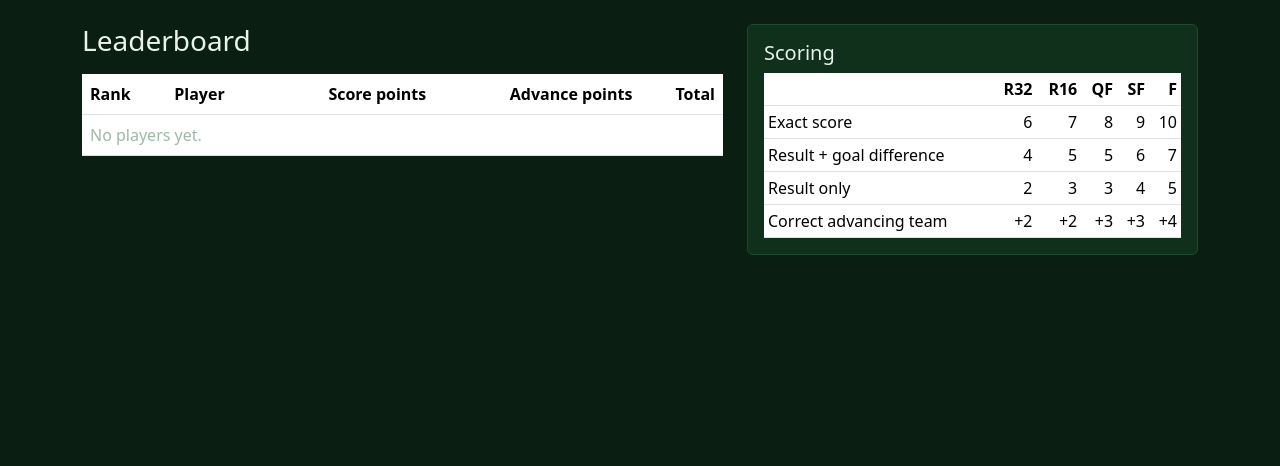
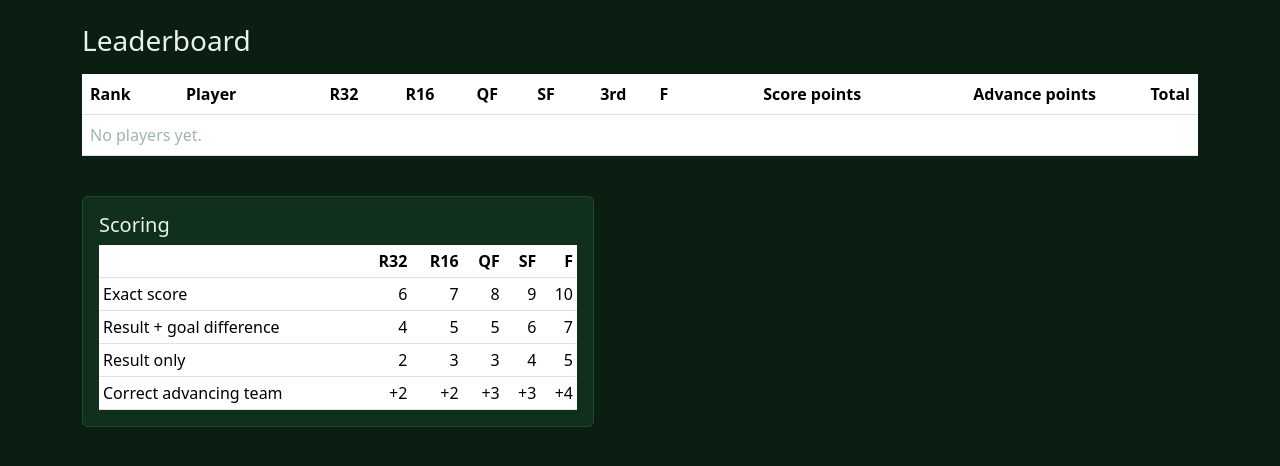
Before and after one commit to yurifleon/WC-forecast, a Flask app: page /leaderboard in a window 1280 px wide. Shown: the part 56-522 px from the top of the page. Run offline with Flask 3, Linux system fonts and the light colour scheme.

Commit message:
Leaderboard: per-round summary + full per-match points matrix
Co-Authored-By: Claude Opus 4.8 <noreply@anthropic.com>

```diff
--- a/templates/leaderboard.html
+++ b/templates/leaderboard.html
@@ -1,12 +1,15 @@
 {% extends "base.html" %}
 {% block content %}
-<div class="row">
-  <div class="col-lg-7">
 <h3 class="mb-3">{{ _("Leaderboard") }}</h3>
+
+<div class="table-responsive mb-4">
   <table class="table">
     <thead>
       <tr>
         <th>{{ _("Rank") }}</th><th>{{ _("Player") }}</th>
+        {% for key, label in rounds %}
+        <th class="text-end" title="{{ round_label(key) }}">{{ label }}</th>
+        {% endfor %}
         <th class="text-end">{{ _("Score points") }}</th>
         <th class="text-end">{{ _("Advance points") }}</th>
         <th class="text-end">{{ _("Total") }}</th>
@@ -14,24 +17,59 @@
     </thead>
     <tbody>
       {% for row in rows %}
-        {% set score_pts = row.breakdown | sum(attribute='points.score') %}
-        {% set adv_pts = row.breakdown | sum(attribute='points.advance') %}
       <tr>
         <td>{{ loop.index }}</td>
         <td>{{ row.user }}</td>
-          <td class="text-end">{{ score_pts }}</td>
-          <td class="text-end">{{ adv_pts }}</td>
+        {% for key, label in rounds %}
+        {% set rp = row.round_points[key] %}
+        <td class="text-end {% if rp == 0 %}text-muted{% endif %}">{{ rp }}</td>
+        {% endfor %}
+        <td class="text-end">{{ row.score_points }}</td>
+        <td class="text-end">{{ row.advance_points }}</td>
         <td class="text-end accent fw-bold">{{ row.total }}</td>
       </tr>
       {% else %}
-        <tr><td colspan="5" class="text-muted">{{ _("No players yet.") }}</td></tr>
+      <tr><td colspan="{{ rounds|length + 5 }}" class="text-muted">{{ _("No players yet.") }}</td></tr>
       {% endfor %}
     </tbody>
   </table>
 </div>
 
-  <div class="col-lg-5">
-    <div class="card p-3">
+{% if rows %}
+<h5 class="mb-2">{{ _("Points by match") }}</h5>
+<div class="table-responsive mb-4">
+  <table class="table table-sm">
+    <thead>
+      <tr>
+        <th>{{ _("Player") }}</th>
+        {% for m in matches %}
+        <th class="text-center" title="{{ slot_label(m, 'home') }} vs {{ slot_label(m, 'away') }}">
+          M{{ match_number(m) }}
+        </th>
+        {% endfor %}
+        <th class="text-center">{{ _("Total") }}</th>
+      </tr>
+    </thead>
+    <tbody>
+      {% for row in rows %}
+      <tr>
+        <td>{{ row.user }}</td>
+        {% for m in matches %}
+        {% set pts = row.points_by_id[m.id].total %}
+        <td class="text-center">
+          {% if pts > 0 %}<span class="badge bg-success">{{ pts }}</span>
+          {% else %}<span class="text-muted">0</span>{% endif %}
+        </td>
+        {% endfor %}
+        <td class="text-center accent fw-bold">{{ row.total }}</td>
+      </tr>
+      {% endfor %}
+    </tbody>
+  </table>
+</div>
+{% endif %}
+
+<div class="card p-3" style="max-width: 32rem;">
   <h5>{{ _("Scoring") }}</h5>
   <table class="table table-sm mb-0">
     <thead>
@@ -46,6 +84,4 @@
     </tbody>
   </table>
 </div>
-  </div>
-</div>
 {% endblock %}
```
Lines whose indentation alone changed are shown as unchanged.
